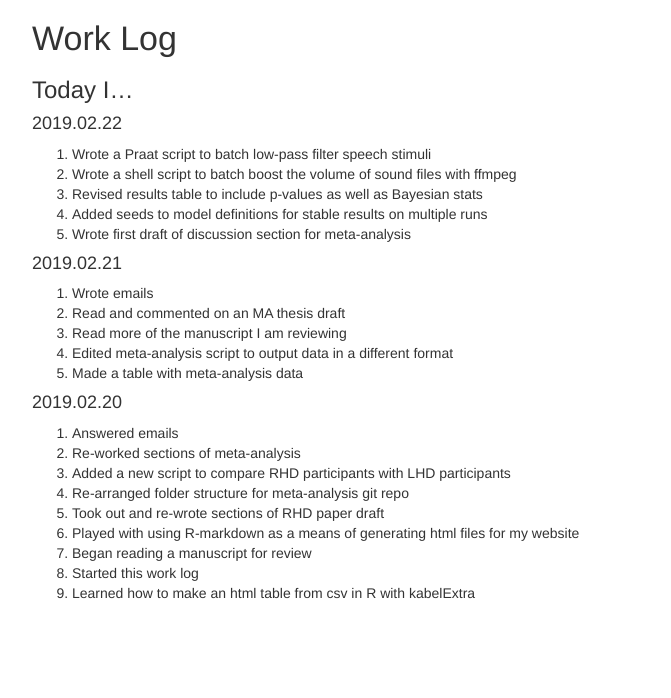
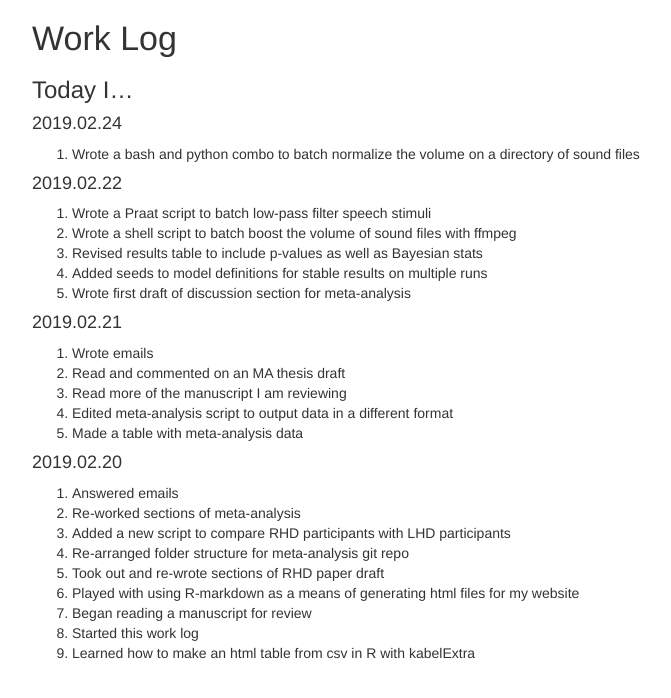
Before and after one commit to ethanweed/ethanweed.github.io, a Jekyll site: the page worklog/WorkLog.html, which Jekyll copies as it is, in a window 1280 px wide. Shown: the top 698 px of the page, without its empty margins (153-824 px from the left). Built offline with Jekyll 4.4.1, drawn with Linux system fonts in a browser that asks for light colours.

Commit message:
update worklog

```diff
--- a/worklog/WorkLog.Rmd
+++ b/worklog/WorkLog.Rmd
@@ -4,6 +4,9 @@ output: html_document
 # Work Log
 
 ### Today I...
+
+#### 2019.02.24
+1. Wrote a bash and python combo to batch normalize the volume on a directory of sound files
 
 #### 2019.02.22
 1. Wrote a Praat script to batch low-pass filter speech stimuli
--- a/worklog/WorkLog.html
+++ b/worklog/WorkLog.html
@@ -126,6 +126,12 @@ $(document).ready(function () {
 <div id="today-i" class="section level3">
 <h3>Today I…</h3>
 <div id="section" class="section level4">
+<h4>2019.02.24</h4>
+<ol style="list-style-type: decimal">
+<li>Wrote a bash and python combo to batch normalize the volume on a directory of sound files</li>
+</ol>
+</div>
+<div id="section-1" class="section level4">
 <h4>2019.02.22</h4>
 <ol style="list-style-type: decimal">
 <li>Wrote a Praat script to batch low-pass filter speech stimuli</li>
@@ -135,7 +141,7 @@ $(document).ready(function () {
 <li>Wrote first draft of discussion section for meta-analysis</li>
 </ol>
 </div>
-<div id="section-1" class="section level4">
+<div id="section-2" class="section level4">
 <h4>2019.02.21</h4>
 <ol style="list-style-type: decimal">
 <li>Wrote emails</li>
@@ -145,7 +151,7 @@ $(document).ready(function () {
 <li>Made a table with meta-analysis data</li>
 </ol>
 </div>
-<div id="section-2" class="section level4">
+<div id="section-3" class="section level4">
 <h4>2019.02.20</h4>
 <ol style="list-style-type: decimal">
 <li>Answered emails</li>
```
